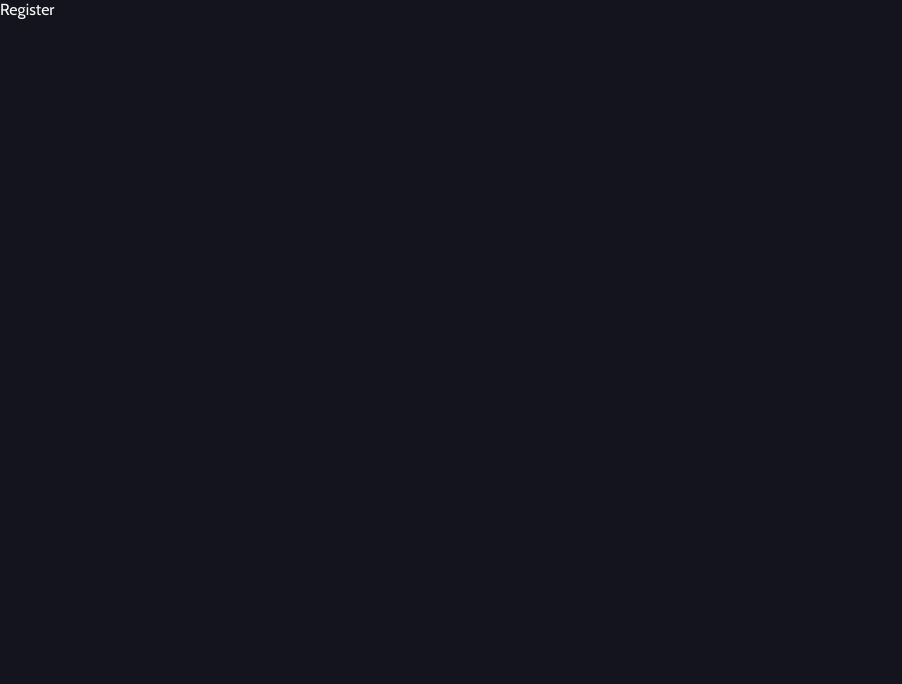
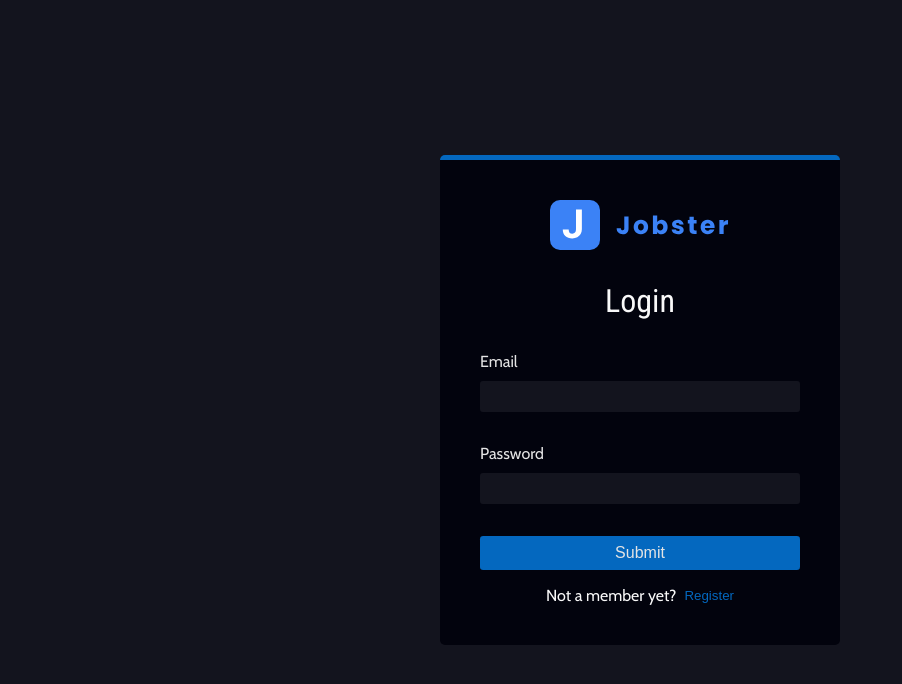
Before and after one commit to DevShiba/jobster-react, a React (Vite) app: page /register in a window 1280 px wide. Shown: the top 684 px of the page, without its empty margins (0-902 px from the left). Built offline with nearby package versions, Linux system fonts and the light colour scheme.

Commit message:
Register Page and Error Page

```diff
--- a/package.json
+++ b/package.json
@@ -9,7 +9,8 @@
   },
   "dependencies": {
     "react": "^18.2.0",
-    "react-dom": "^18.2.0"
+    "react-dom": "^18.2.0",
+    "react-toastify": "^10.0.5"
   },
   "devDependencies": {
     "@types/react": "^18.2.64",
--- a/src/App.jsx
+++ b/src/App.jsx
@@ -1,5 +1,7 @@
 import { BrowserRouter, Routes, Route } from "react-router-dom";
 import { Error, Landing, Register, Dashboard } from "./pages";
+import { ToastContainer } from "react-toastify";
+import "react-toastify/dist/ReactToastify.css";
 
 function App() {
   return (
@@ -10,6 +12,7 @@ function App() {
         <Route path="register" element={<Register />} />
         <Route path="*" element={<Error />} />
       </Routes>
+      <ToastContainer position="top-center" />
     </BrowserRouter>
   );
 }
--- a/src/assets/css/index.css
+++ b/src/assets/css/index.css
@@ -92,3 +92,8 @@ a {
     margin-right: auto;
   }
 }
+
+/*=============== TOASTIFY ===============*/
+.Toastify__toast {
+  text-transform: capitalize;
+}
--- /dev/null
+++ b/src/assets/wrappers/ErrorPage.js
@@ -0,0 +1,31 @@
+import styled from "styled-components";
+
+const Wrapper = styled.section`
+  display: flex;
+  flex-direction: column;
+  justify-content: center;
+  align-items: center;
+  text-align: center;
+  min-height: 100vh;
+  .img {
+    width: 100%;
+    max-width: 550px;
+  }
+  .title {
+    margin: 2rem 0 0.5rem 0;
+    font-size: var(--h2-font-size);
+    font-weight: var(--font-medium);
+  }
+  .text {
+    color: var(--white-color-2);
+    font-size: var(--normal-font-size);
+    margin-bottom: 1rem;
+  }
+  .link {
+    color: var(--second-color);
+    text-decoration: underline;
+    text-transform: capitalize;
+  }
+`;
+
+export default Wrapper;
--- /dev/null
+++ b/src/assets/wrappers/RegisterPage.js
@@ -0,0 +1,76 @@
+import styled from "styled-components";
+
+const Wrapper = styled.section`
+  display: flex;
+  min-height: 100vh;
+  justify-content: center;
+  align-items: center;
+  .form {
+    background-color: var(--first-color);
+    padding: 2.5rem;
+    border-radius: 5px;
+    border-top: 5px solid var(--second-color);
+    display: flex;
+    flex-direction: column;
+    width: 400px;
+    .logo {
+      align-self: center;
+      margin-bottom: 2rem;
+    }
+    .title {
+      color: var(--white-color);
+      font-size: var(--h2-font-size);
+      text-align: center;
+      font-family: var(--h1-font);
+      font-weight: var(--font-medium);
+      margin-bottom: 2rem;
+    }
+    .form-row {
+      display: flex;
+      flex-direction: column;
+      gap: 0.6rem;
+      .form-label {
+        text-transform: capitalize;
+        color: var(--white-color-2);
+        font-size: var(--normal-font-size);
+      }
+      .form-input {
+        padding: 0.5rem;
+        border-radius: 3px;
+        border: none;
+        background-color: var(--background-color);
+        color: var(--white-color);
+        margin-bottom: 2rem;
+      }
+    }
+
+    .btn {
+      padding: 0.5rem 1.3rem;
+      font-size: var(--normal-font-size);
+      background-color: var(--second-color);
+      border: 0;
+      color: var(--white-color-2);
+      text-transform: capitalize;
+      border-radius: 0.2rem;
+      transition: background 0.3s;
+      &:hover {
+        background-color: var(--second-color-alt);
+      }
+    }
+
+    .member-verification {
+      display: flex;
+      margin-top: 1rem;
+      justify-content: center;
+      gap: 0.5rem;
+      .member-btn {
+        background: none;
+        border: none;
+        color: var(--second-color);
+        cursor: pointer;
+      }
+    }
+  }
+`;
+
+export default Wrapper;
--- /dev/null
+++ b/src/components/FormRow.jsx
@@ -0,0 +1,19 @@
+const FormRow = ({ type, name, value, handleChange, labelText }) => {
+  return (
+    <div className="form-row">
+      <label htmlFor={name} className="form-label">
+        {labelText || name}
+      </label>
+
+      <input
+        type={type}
+        value={value}
+        name={name}
+        onChange={handleChange}
+        className="form-input"
+      />
+    </div>
+  );
+};
+
+export default FormRow;
--- a/src/components/index.js
+++ b/src/components/index.js
@@ -1 +1,2 @@
 export { default as Logo } from "./Logo";
+export { default as FormRow } from "./FormRow";
--- a/src/pages/Error.jsx
+++ b/src/pages/Error.jsx
@@ -1,9 +1,22 @@
-import React from 'react'
+import { Link } from "react-router-dom";
+import img from "../assets/images/not-found.svg";
+import Wrapper from "../assets/wrappers/ErrorPage";
+
+import React from "react";
 
 const Error = () => {
   return (
-    <div>Error</div>
-  )
-}
+    <Wrapper className="container">
+      <div>
+        <img src={img} alt="not found" className="img" />
+        <h3 className="title">Ohh! Page Not Found</h3>
+        <p className="text">
+          We can't seem to find the page you're looking for
+        </p>
+        <Link to="/" className="link">back home</Link>
+      </div>
+    </Wrapper>
+  );
+};
 
-export default Error
+export default Error;
--- a/src/pages/Register.jsx
+++ b/src/pages/Register.jsx
@@ -1,9 +1,79 @@
-import React from 'react'
+import { useState } from "react";
+import { FormRow, Logo } from "../components";
+import Wrapper from "../assets/wrappers/RegisterPage";
+import { toast } from "react-toastify";
+
+const initialState = {
+  name: "",
+  email: "",
+  password: "",
+  isMember: true,
+};
 
 const Register = () => {
+  const [values, setValues] = useState(initialState);
+
+  const handleChange = (e) => {
+    const name = e.target.name;
+    const value = e.target.value;
+
+    setValues({ ...values, [name]: value });
+  };
+
+  const onSubmit = (e) => {
+    e.preventDefault();
+    const { name, email, password } = values;
+    if (!name || !email || !password) {
+      toast.warning("Please fill out all fields");
+    }
+  };
+
+  const toggleMember = () => {
+    setValues({ ...values, isMember: !values.isMember });
+  };
+
   return (
-    <div>Register</div>
-  )
-}
+    <Wrapper className="container">
+      <form className="form" onSubmit={onSubmit}>
+        <Logo className="logo" />
+        <h3 className="title">{values.isMember ? "Login" : "Register"}</h3>
 
-export default Register
+        {/*User Field*/}
+        {!values.isMember && (
+          <FormRow
+            type="text"
+            name="name"
+            value={values.name}
+            handleChange={handleChange}
+          />
+        )}
+        {/*Email Field*/}
+        <FormRow
+          type="email"
+          name="email"
+          value={values.email}
+          handleChange={handleChange}
+        />
+        {/*User Field*/}
+        <FormRow
+          type="password"
+          name="password"
+          value={values.password}
+          handleChange={handleChange}
+        />
+
+        <button type="submit" className="btn">
+          submit
+        </button>
+        <p className="member-verification">
+          {values.isMember ? "Not a member yet?" : "Already a member?"}
+          <button type="button" onClick={toggleMember} className="member-btn">
+            {values.isMember ? "Register" : "Login"}
+          </button>
+        </p>
+      </form>
+    </Wrapper>
+  );
+};
+
+export default Register;
```
Also changed, not shown: src/index.css (deleted), 1 other file (tests, documents, lock files or other folders).
